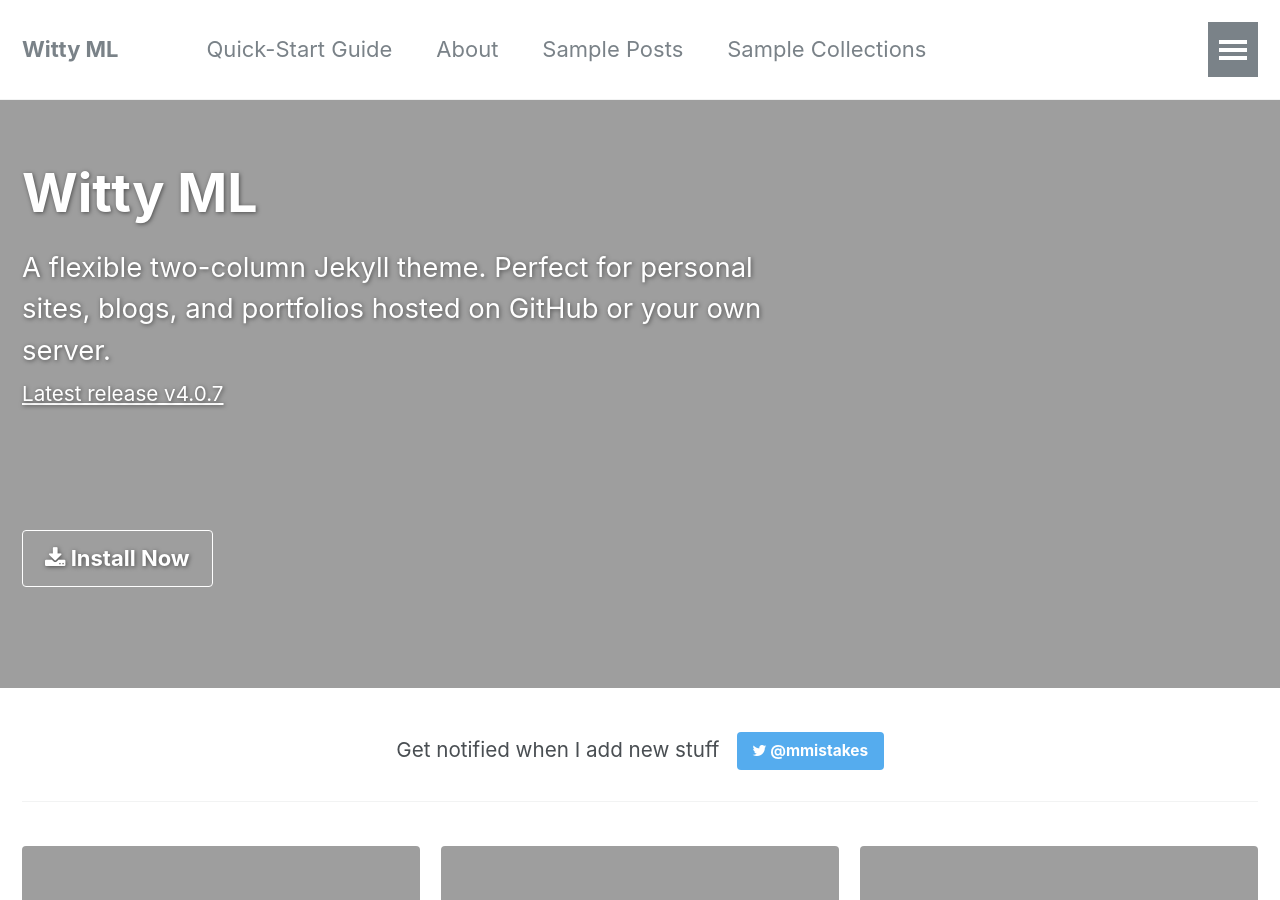
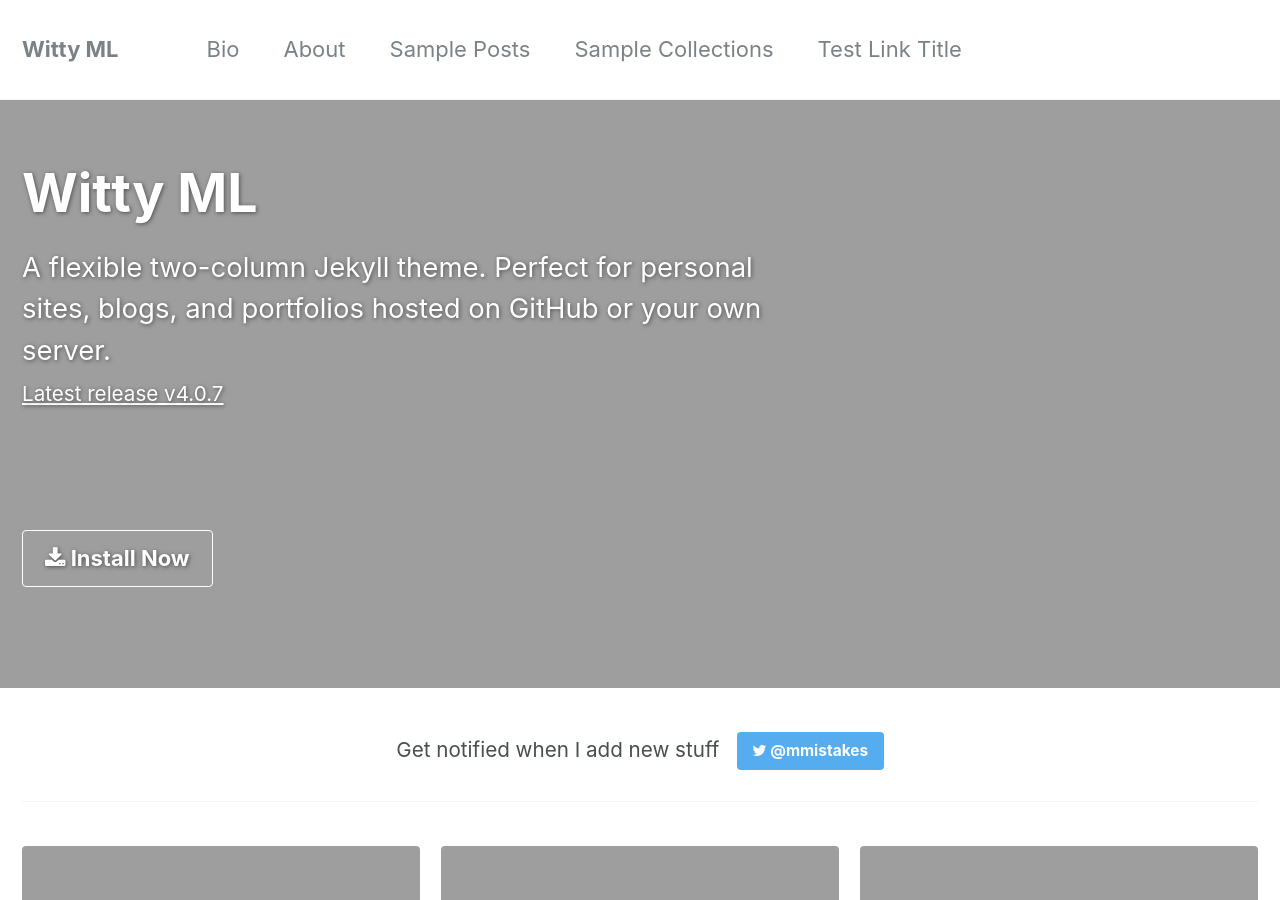
Before and after one commit to WittyAgnomen/WittyAgnomen.github.io, a Jekyll site: the page built from _pages/home.md, in a window 1280 px wide and 900 px high, cut to the strip 0-900 px from the top of the window. Built offline with Jekyll 4.4.1, drawn with Linux system fonts in a browser that asks for light colours; grey boxes are pictures that could not be loaded.

Commit message:
update home page v1

```diff
--- a/_config.yml
+++ b/_config.yml
@@ -84,7 +84,7 @@ author:
   bio              : "A person."
   location         : "Seattle, WA"
   email            :
-  uri              : "https://mademistakes.com"
+  uri              : "https:/WittyAgnomen.github.io"
   bitbucket        :
   codepen          :
   dribbble         :
--- a/_data/navigation.yml
+++ b/_data/navigation.yml
@@ -20,15 +20,15 @@ foo:
 
 # main links links
 main:
-  - title: "Quick-Start Guide"
-    url: /docs/quick-start-guide/
+  - title: "Bio"
+    url: /about/
   - title: "About"
     url: /about/
   - title: "Sample Posts"
     url: /year-archive/
   - title: "Sample Collections"
     url: /collection-archive/
-  - title: "Terms &amp; Privacy Policy"
+  - title: "Test Link Title"
     url: /terms/
 
 
--- a/_includes/masthead.html
+++ b/_includes/masthead.html
@@ -4,7 +4,7 @@
       <nav id="site-nav" class="greedy-nav">
         <button><div class="navicon"></div></button>
         <ul class="visible-links">
-          <li class="masthead__menu-item masthead__menu-item--lg"><a href="{{ '/' | absolute_url }}">{{ site.title }}</a></li>
+          <li class="masthead__menu-item masthead__menu-item--lg"><a href="{{ '/'  }}">{{ site.title }}</a></li>
           {% for link in site.data.navigation.main %}
             {% if link.url contains 'http' %}
               {% assign domain = '' %}
```
